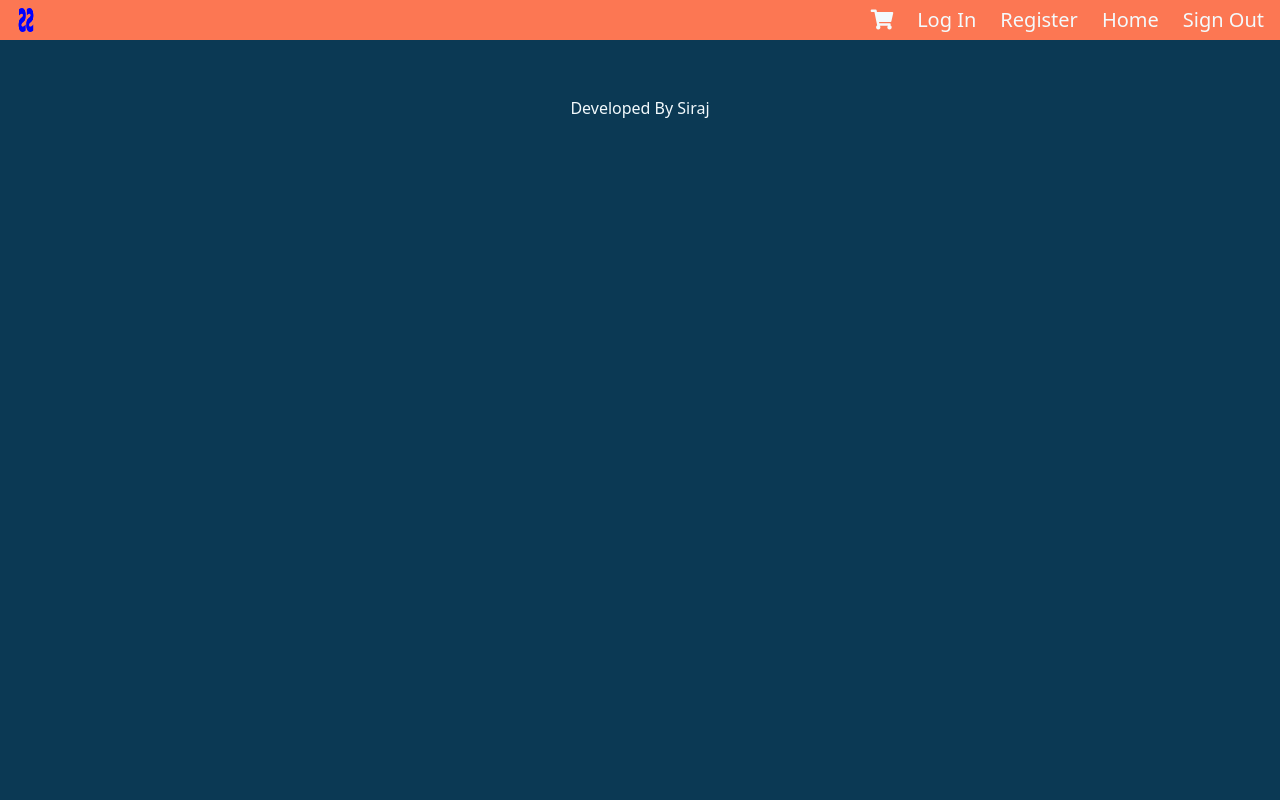
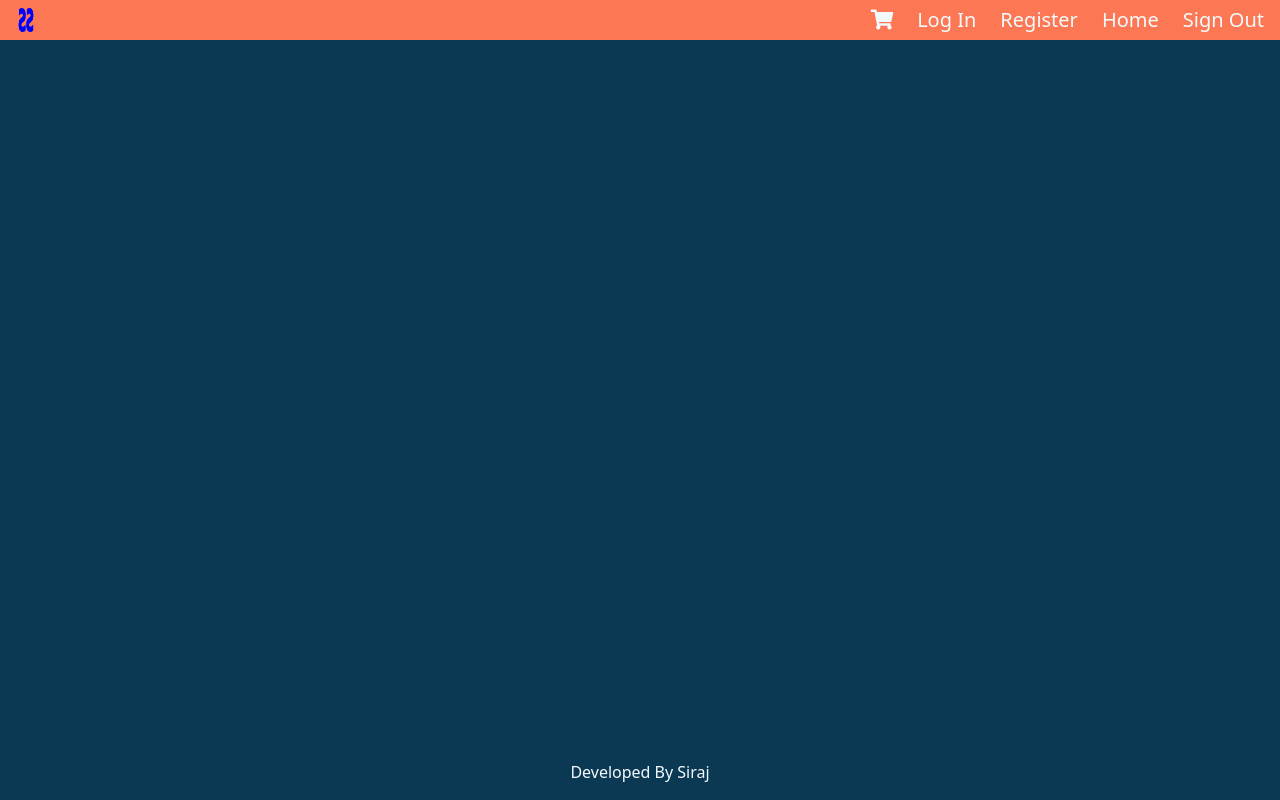
Before and after one commit to sirajms5/Clothing-Store, a PHP site: page /register.html in a window 1280 px wide. Run offline with PHP 8.4, Linux system fonts and the light colour scheme; some libraries are stand-ins or nearby versions.

Commit message:
fixed footer

```diff
--- a/register.html
+++ b/register.html
@@ -33,7 +33,7 @@
             </div>
           </nav>
     </header>
-    <main id="main-registration">
+    <main id="main">
         <section class="registration-section-content" id="user-login">
             <h2 class="secondary-title">Log In</h2>
             <form class="form-layout" id="log-in-form" name="log-in-form" method="post"
--- a/styles/style.css
+++ b/styles/style.css
@@ -66,24 +66,16 @@
   transition: 1s;
 }
 
-#main {
-  height: 95vh;
-}
-
 .search-form {
   display: flex;
   gap: 1rem;
   max-width: 40rem !important;
 }
 
-.search-form-content {
-  margin-top: 8rem;
-}
-
 #shopping-items {
   display: grid;
   grid-template-columns: 1fr 1fr 1fr;
-  row-gap: 5rem;
+  gap: 5rem;
   margin-top: 5rem;
 }
 
@@ -94,15 +86,18 @@
 }
 
 #footer {
-  text-align: center;
-  margin-top: 1rem;
+  position: absolute;
+  bottom: 0;
+  margin-left: 50%;
+  transform: translateX(-50%);
 }
 
 /* registration and log in pages */
 
-#main-registration {
+#main {
   width: 100%;
   display: flex;
+  flex-direction: column;
   justify-content: center;
   align-items: center;
   margin-top: 5rem;
```
